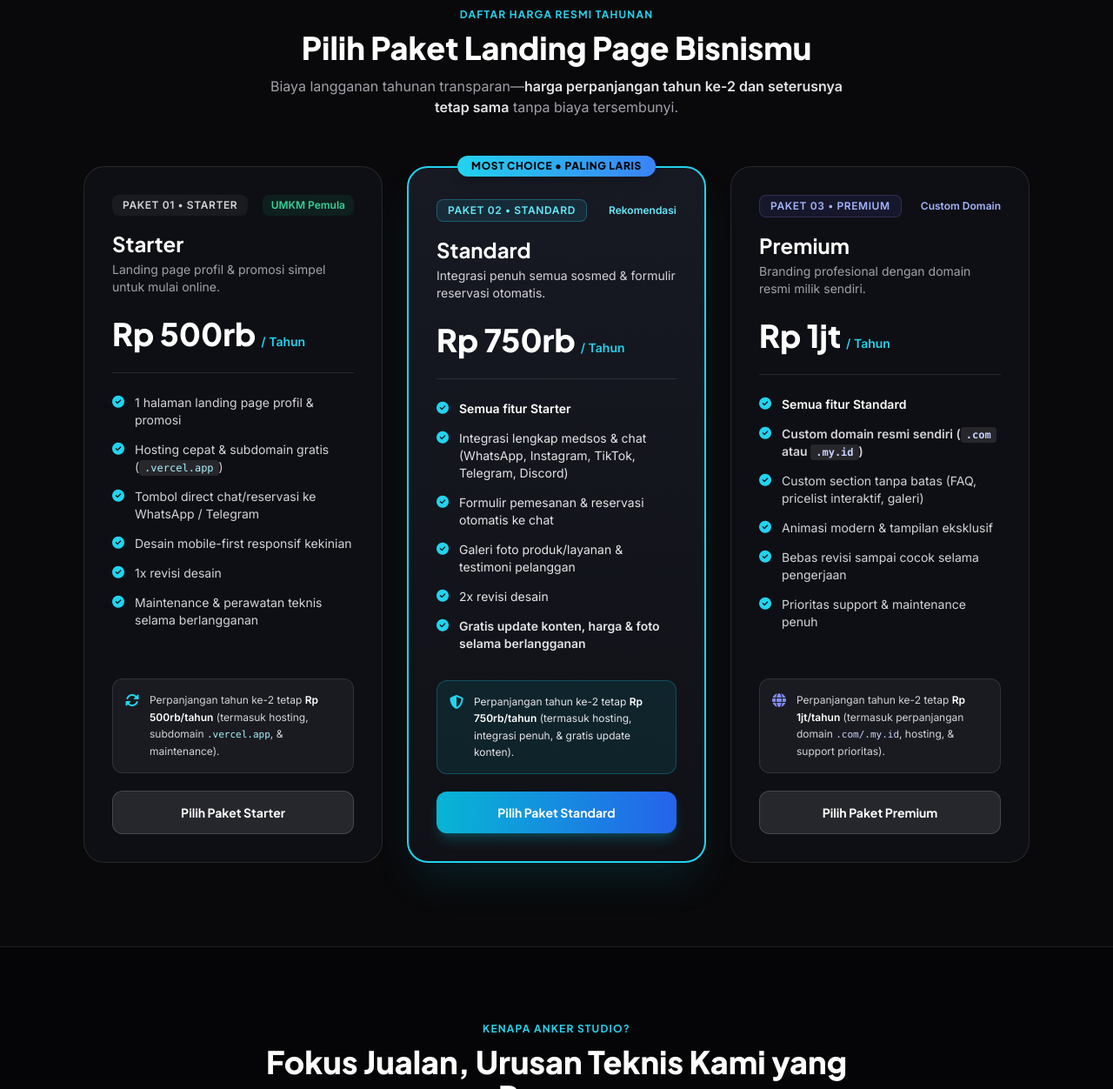
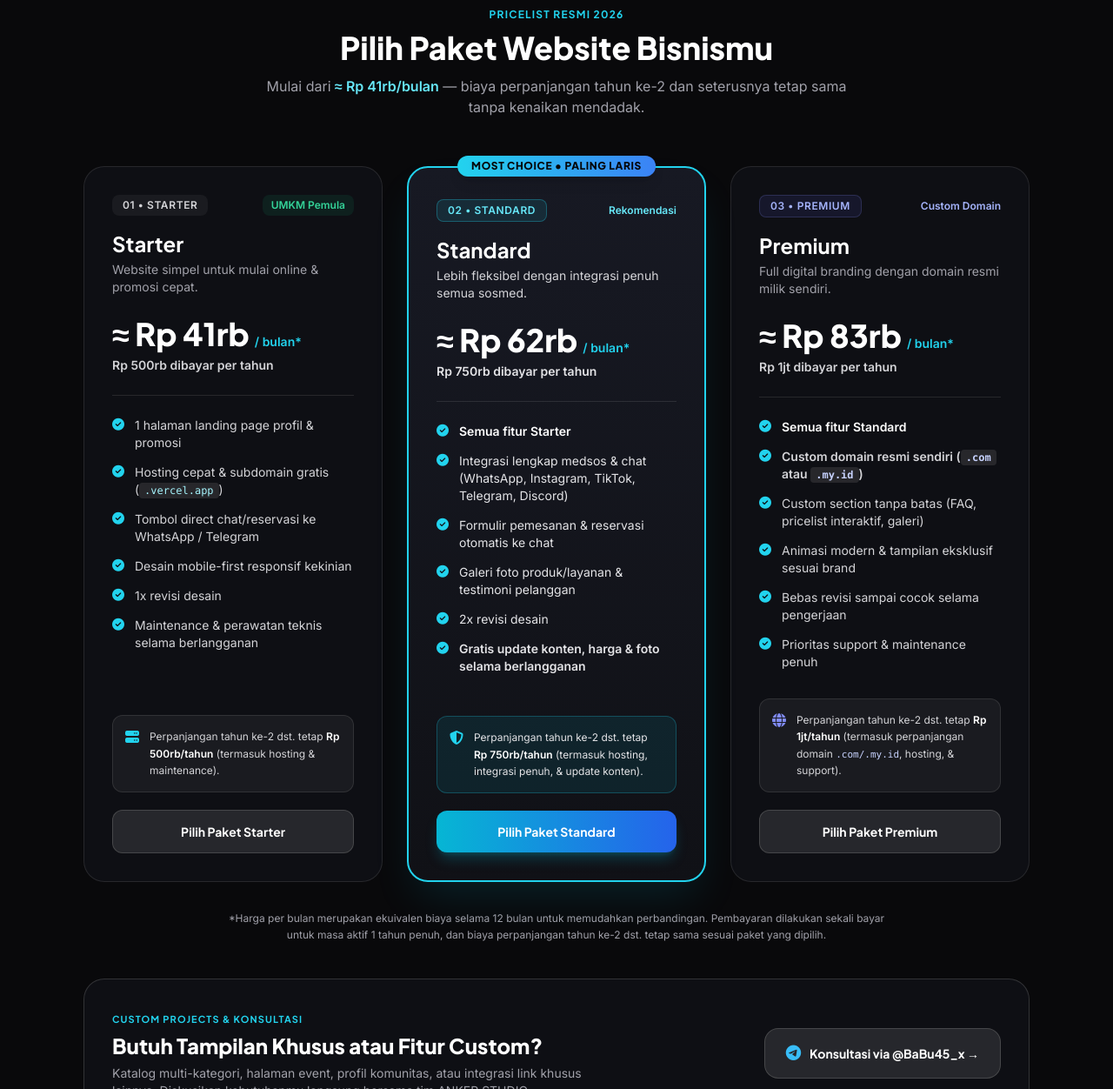
Before and after one commit to AsadullahAnker/Anker-Studio, a plain HTML site: page index.html in a window 1280 px wide. Shown: the part 1548-2800 px from the top of the page at 87% size. Drawn offline with nearby package versions, Linux system fonts and the light colour scheme.

Commit message:
Add files via upload

```diff
--- a/index.html
+++ b/index.html
@@ -4,7 +4,7 @@
     <meta charset="UTF-8">
     <meta name="viewport" content="width=device-width, initial-scale=1.0">
     <title>ANKER STUDIO (@ankerstudio_) — Jasa Landing Page Promosi & Reservasi</title>
-    <meta name="description" content="Jasa pembuatan landing page promosi & reservasi cepat untuk UMKM, terapis, toko, dan bisnis online. Terhubung ke WhatsApp, IG, TikTok, Telegram, dan Discord. Order via Telegram @BaBu45_x.">
+    <meta name="description" content="Jasa pembuatan landing page promosi & reservasi cepat mulai ≈ Rp 41rb/bulan (Rp 500rb/tahun). Terhubung ke WhatsApp, IG, TikTok, Telegram, dan Discord. Order via Telegram @BaBu45_x.">
 
     <!-- Google Fonts: Plus Jakarta Sans & Inter -->
     <link rel="preconnect" href="https://fonts.googleapis.com">
@@ -62,7 +62,7 @@
                     <span class="font-display font-extrabold text-base sm:text-lg tracking-tight text-white block leading-none">
                         ANKER STUDIO<span class="text-cyan-400">.</span>
                     </span>
-                    <span class="text-[11px] font-medium text-zinc-400 tracking-wide">@ankerstudio_</span>
+                    <span class="text-[11px] font-medium text-zinc-400 tracking-wide">@ankerstudio_ • PRICELIST 2026</span>
                 </div>
             </a>
 
@@ -89,7 +89,7 @@
             <div class="text-center max-w-3xl mx-auto">
                 <div class="inline-flex items-center gap-2 px-3.5 py-1.5 rounded-full bg-white/5 border border-cyan-400/30 text-cyan-300 text-xs font-semibold mb-6 backdrop-blur-md">
                     <span class="w-2 h-2 rounded-full bg-cyan-400 animate-ping"></span>
-                    <span>Jasa Landing Page Promosi & Reservasi • Terima Beres</span>
+                    <span>Jasa Landing Page Promosi & Reservasi • Mulai ≈ Rp 41rb/bln</span>
                 </div>
 
                 <h1 class="font-display text-3xl sm:text-5xl lg:text-[56px] font-extrabold text-white leading-[1.12] tracking-tight mb-6">
@@ -104,7 +104,7 @@
                 <div class="flex flex-col sm:flex-row items-center justify-center gap-3.5 mb-10">
                     <a href="#paket" class="w-full sm:w-auto inline-flex items-center justify-center gap-2.5 bg-gradient-to-r from-cyan-500 to-blue-600 hover:from-cyan-400 hover:to-blue-500 text-white font-display font-bold text-sm sm:text-base px-8 py-4 rounded-2xl shadow-xl shadow-blue-600/30 transition-all active:scale-95">
                         <i class="fa-solid fa-tags text-base"></i>
-                        <span>Lihat Daftar Harga</span>
+                        <span>Pilih Paket Website</span>
                     </a>
                     <a href="#demo-interaktif" class="w-full sm:w-auto inline-flex items-center justify-center gap-2.5 bg-white/5 hover:bg-white/10 text-white border border-white/15 font-display font-semibold text-sm sm:text-base px-8 py-4 rounded-2xl backdrop-blur-md transition-all active:scale-95">
                         <i class="fa-solid fa-mobile-screen-button text-cyan-400"></i>
@@ -114,9 +114,9 @@
 
                 <!-- Trust Badges -->
                 <div class="flex flex-wrap items-center justify-center gap-x-6 gap-y-2.5 text-xs sm:text-sm text-zinc-400">
-                    <span class="flex items-center gap-2"><i class="fa-solid fa-circle-check text-cyan-400"></i> Harga Tahunan Transparan</span>
+                    <span class="flex items-center gap-2"><i class="fa-solid fa-circle-check text-cyan-400"></i> Setara ≈ Rp 41rb / Bulan</span>
                     <span class="flex items-center gap-2"><i class="fa-solid fa-circle-check text-cyan-400"></i> Jadi dalam 1–2 Hari</span>
-                    <span class="flex items-center gap-2"><i class="fa-solid fa-circle-check text-cyan-400"></i> Bebas Iklan & Anti-Down</span>
+                    <span class="flex items-center gap-2"><i class="fa-solid fa-circle-check text-cyan-400"></i> Perpanjangan Tetap Sama</span>
                 </div>
             </div>
         </div>
@@ -202,35 +202,39 @@
         </div>
     </section>
 
-    <!-- ==================== PRICING SECTION (FIXED ANNUAL RENEWAL RATE) ==================== -->
+    <!-- ==================== PRICING SECTION (MONTHLY EQUIVALENT + FIXED ANNUAL RENEWAL) ==================== -->
     <section id="paket" class="relative z-10 py-16 sm:py-24">
         <div class="max-w-6xl mx-auto px-4 sm:px-6 lg:px-8">
             <div class="text-center max-w-2xl mx-auto mb-14">
-                <span class="text-cyan-400 font-display font-bold text-xs uppercase tracking-widest">Daftar Harga Resmi Tahunan</span>
+                <span class="text-cyan-400 font-display font-bold text-xs uppercase tracking-widest">Pricelist Resmi 2026</span>
                 <h2 class="font-display text-2xl sm:text-4xl font-extrabold text-white mt-2 mb-3">
-                    Pilih Paket Landing Page Bisnismu
+                    Pilih Paket Website Bisnismu
                 </h2>
                 <p class="text-sm sm:text-base text-zinc-400">
-                    Biaya langganan tahunan transparan—<strong class="text-zinc-200">harga perpanjangan tahun ke-2 dan seterusnya tetap sama</strong> tanpa biaya tersembunyi.
+                    Mulai dari <strong class="text-cyan-300">≈ Rp 41rb/bulan</strong> — biaya perpanjangan tahun ke-2 dan seterusnya tetap sama tanpa kenaikan mendadak.
                 </p>
             </div>
 
             <div class="grid grid-cols-1 lg:grid-cols-3 gap-7 items-stretch">
 
-                <!-- ===== PAKET 01: STARTER (Rp 500rb / Tahun - Perpanjangan tetap Rp 500rb/tahun) ===== -->
+                <!-- ===== PAKET 01: STARTER (≈ Rp 41rb / bulan* | Rp 500rb dibayar per tahun) ===== -->
                 <div class="flex flex-col justify-between bg-obsidian-850/90 border border-white/10 rounded-3xl p-6 sm:p-8 hover:border-white/25 transition-all">
                     <div>
                         <div class="flex items-center justify-between mb-4">
-                            <span class="text-xs font-bold uppercase tracking-wider text-zinc-300 bg-white/5 px-3 py-1 rounded-lg">Paket 01 • Starter</span>
+                            <span class="text-xs font-bold uppercase tracking-wider text-zinc-300 bg-white/5 px-3 py-1 rounded-lg">01 • Starter</span>
                             <span class="text-xs font-semibold text-emerald-400 bg-emerald-500/10 px-2.5 py-1 rounded-lg">UMKM Pemula</span>
                         </div>
                         <h3 class="font-display text-2xl font-bold text-white">Starter</h3>
-                        <p class="text-xs sm:text-sm text-zinc-400 mt-1">Landing page profil & promosi simpel untuk mulai online.</p>
+                        <p class="text-xs sm:text-sm text-zinc-400 mt-1">Website simpel untuk mulai online & promosi cepat.</p>
 
+                        <!-- Tampilan Harga Ekuivalen Bulanan + Keterangan Tahunan -->
                         <div class="my-6 pb-6 border-b border-white/10">
                             <div class="flex items-baseline gap-1.5">
-                                <span class="font-display text-3xl sm:text-4xl font-extrabold text-white">Rp 500rb</span>
-                                <span class="text-xs sm:text-sm font-semibold text-cyan-400">/ Tahun</span>
+                                <span class="font-display text-3xl sm:text-4xl font-extrabold text-white">≈ Rp 41rb</span>
+                                <span class="text-xs sm:text-sm font-semibold text-cyan-400">/ bulan*</span>
+                            </div>
+                            <div class="text-xs sm:text-sm font-semibold text-zinc-300 mt-1.5">
+                                Rp 500rb dibayar per tahun
                             </div>
                         </div>
 
@@ -264,17 +268,17 @@
 
                     <div>
                         <div class="p-3.5 rounded-xl bg-white/5 border border-white/10 mb-5 flex items-start gap-3">
-                            <i class="fa-solid fa-rotate text-cyan-400 mt-0.5 shrink-0"></i>
-                            <p class="text-xs text-zinc-300 leading-relaxed">Perpanjangan tahun ke-2 tetap <strong class="text-white">Rp 500rb/tahun</strong> (termasuk hosting, subdomain <code class="text-[11px] text-cyan-200">.vercel.app</code>, & maintenance).</p>
+                            <i class="fa-solid fa-server text-cyan-400 mt-0.5 shrink-0"></i>
+                            <p class="text-xs text-zinc-300 leading-relaxed">Perpanjangan tahun ke-2 dst. tetap <strong class="text-white">Rp 500rb/tahun</strong> (termasuk hosting & maintenance).</p>
                         </div>
-                        <button type="button" onclick="pilihPaket('Starter — Rp 500rb / Tahun')"
+                        <button type="button" onclick="pilihPaket('Starter — Rp 500rb / Tahun (≈ Rp 41rb/bln)')"
                                 class="w-full py-3.5 px-5 rounded-xl bg-white/10 hover:bg-white/15 text-white font-display font-bold text-sm border border-white/15 transition-all active:scale-95">
                             Pilih Paket Starter
                         </button>
                     </div>
                 </div>
 
-                <!-- ===== PAKET 02: STANDARD (Rp 750rb / Tahun - MOST CHOICE - Perpanjangan tetap Rp 750rb/tahun) ===== -->
+                <!-- ===== PAKET 02: STANDARD (≈ Rp 62rb / bulan* | Rp 750rb dibayar per tahun - MOST CHOICE) ===== -->
                 <div class="relative flex flex-col justify-between bg-gradient-to-b from-obsidian-800 to-obsidian-850 border-2 border-cyan-400 rounded-3xl p-6 sm:p-8 shadow-2xl shadow-cyan-500/15">
                     <!-- Badge Most Choice -->
                     <div class="absolute -top-3.5 left-1/2 -translate-x-1/2 bg-gradient-to-r from-cyan-400 to-blue-500 text-obsidian-950 font-display text-xs font-extrabold uppercase tracking-wider px-4 py-1 rounded-full shadow-lg whitespace-nowrap">
@@ -283,16 +287,20 @@
 
                     <div>
                         <div class="flex items-center justify-between mb-4 mt-1">
-                            <span class="text-xs font-bold uppercase tracking-wider text-cyan-300 bg-cyan-400/10 px-3 py-1 rounded-lg border border-cyan-400/30">Paket 02 • Standard</span>
+                            <span class="text-xs font-bold uppercase tracking-wider text-cyan-300 bg-cyan-400/10 px-3 py-1 rounded-lg border border-cyan-400/30">02 • Standard</span>
                             <span class="text-xs font-semibold text-cyan-300">Rekomendasi</span>
                         </div>
                         <h3 class="font-display text-2xl font-bold text-white">Standard</h3>
-                        <p class="text-xs sm:text-sm text-zinc-300 mt-1">Integrasi penuh semua sosmed & formulir reservasi otomatis.</p>
+                        <p class="text-xs sm:text-sm text-zinc-300 mt-1">Lebih fleksibel dengan integrasi penuh semua sosmed.</p>
 
+                        <!-- Tampilan Harga Ekuivalen Bulanan + Keterangan Tahunan -->
                         <div class="my-6 pb-6 border-b border-white/10">
                             <div class="flex items-baseline gap-1.5">
-                                <span class="font-display text-3xl sm:text-4xl font-extrabold text-white">Rp 750rb</span>
-                                <span class="text-xs sm:text-sm font-semibold text-cyan-400">/ Tahun</span>
+                                <span class="font-display text-3xl sm:text-4xl font-extrabold text-white">≈ Rp 62rb</span>
+                                <span class="text-xs sm:text-sm font-semibold text-cyan-400">/ bulan*</span>
+                            </div>
+                            <div class="text-xs sm:text-sm font-semibold text-zinc-200 mt-1.5">
+                                Rp 750rb dibayar per tahun
                             </div>
                         </div>
 
@@ -327,29 +335,33 @@
                     <div>
                         <div class="p-3.5 rounded-xl bg-cyan-500/10 border border-cyan-400/25 mb-5 flex items-start gap-3">
                             <i class="fa-solid fa-shield-halved text-cyan-400 mt-0.5 shrink-0"></i>
-                            <p class="text-xs text-zinc-200 leading-relaxed">Perpanjangan tahun ke-2 tetap <strong class="text-white">Rp 750rb/tahun</strong> (termasuk hosting, integrasi penuh, & gratis update konten).</p>
+                            <p class="text-xs text-zinc-200 leading-relaxed">Perpanjangan tahun ke-2 dst. tetap <strong class="text-white">Rp 750rb/tahun</strong> (termasuk hosting, integrasi penuh, & update konten).</p>
                         </div>
-                        <button type="button" onclick="pilihPaket('Standard — Rp 750rb / Tahun (Most Choice)')"
+                        <button type="button" onclick="pilihPaket('Standard — Rp 750rb / Tahun (≈ Rp 62rb/bln • Most Choice)')"
                                 class="w-full py-3.5 px-5 rounded-xl bg-gradient-to-r from-cyan-500 to-blue-600 hover:from-cyan-400 hover:to-blue-500 text-white font-display font-bold text-sm shadow-lg shadow-cyan-500/25 transition-all active:scale-95">
                             Pilih Paket Standard
                         </button>
                     </div>
                 </div>
 
-                <!-- ===== PAKET 03: PREMIUM (Rp 1jt / Tahun - Perpanjangan tetap Rp 1jt/tahun) ===== -->
+                <!-- ===== PAKET 03: PREMIUM (≈ Rp 83rb / bulan* | Rp 1jt dibayar per tahun) ===== -->
                 <div class="flex flex-col justify-between bg-obsidian-850/90 border border-white/10 rounded-3xl p-6 sm:p-8 hover:border-white/25 transition-all">
                     <div>
                         <div class="flex items-center justify-between mb-4">
-                            <span class="text-xs font-bold uppercase tracking-wider text-indigo-300 bg-indigo-500/10 px-3 py-1 rounded-lg border border-indigo-400/20">Paket 03 • Premium</span>
+                            <span class="text-xs font-bold uppercase tracking-wider text-indigo-300 bg-indigo-500/10 px-3 py-1 rounded-lg border border-indigo-400/20">03 • Premium</span>
                             <span class="text-xs font-semibold text-indigo-300">Custom Domain</span>
                         </div>
                         <h3 class="font-display text-2xl font-bold text-white">Premium</h3>
-                        <p class="text-xs sm:text-sm text-zinc-400 mt-1">Branding profesional dengan domain resmi milik sendiri.</p>
+                        <p class="text-xs sm:text-sm text-zinc-400 mt-1">Full digital branding dengan domain resmi milik sendiri.</p>
 
+                        <!-- Tampilan Harga Ekuivalen Bulanan + Keterangan Tahunan -->
                         <div class="my-6 pb-6 border-b border-white/10">
                             <div class="flex items-baseline gap-1.5">
-                                <span class="font-display text-3xl sm:text-4xl font-extrabold text-white">Rp 1jt</span>
-                                <span class="text-xs sm:text-sm font-semibold text-cyan-400">/ Tahun</span>
+                                <span class="font-display text-3xl sm:text-4xl font-extrabold text-white">≈ Rp 83rb</span>
+                                <span class="text-xs sm:text-sm font-semibold text-cyan-400">/ bulan*</span>
+                            </div>
+                            <div class="text-xs sm:text-sm font-semibold text-zinc-300 mt-1.5">
+                                Rp 1jt dibayar per tahun
                             </div>
                         </div>
 
@@ -368,7 +380,7 @@
                             </li>
                             <li class="flex items-start gap-3">
                                 <i class="fa-solid fa-circle-check text-cyan-400 mt-0.5 shrink-0"></i>
-                                <span>Animasi modern & tampilan eksklusif</span>
+                                <span>Animasi modern & tampilan eksklusif sesuai brand</span>
                             </li>
                             <li class="flex items-start gap-3">
                                 <i class="fa-solid fa-circle-check text-cyan-400 mt-0.5 shrink-0"></i>
@@ -384,15 +396,40 @@
                     <div>
                         <div class="p-3.5 rounded-xl bg-white/5 border border-white/10 mb-5 flex items-start gap-3">
                             <i class="fa-solid fa-globe text-indigo-400 mt-0.5 shrink-0"></i>
-                            <p class="text-xs text-zinc-300 leading-relaxed">Perpanjangan tahun ke-2 tetap <strong class="text-white">Rp 1jt/tahun</strong> (termasuk perpanjangan domain <code class="text-[11px] text-indigo-200">.com/.my.id</code>, hosting, & support prioritas).</p>
+                            <p class="text-xs text-zinc-300 leading-relaxed">Perpanjangan tahun ke-2 dst. tetap <strong class="text-white">Rp 1jt/tahun</strong> (termasuk perpanjangan domain <code class="text-[11px] text-indigo-200">.com/.my.id</code>, hosting, & support).</p>
                         </div>
-                        <button type="button" onclick="pilihPaket('Premium — Rp 1jt / Tahun (Custom Domain)')"
+                        <button type="button" onclick="pilihPaket('Premium — Rp 1jt / Tahun (≈ Rp 83rb/bln • Custom Domain)')"
                                 class="w-full py-3.5 px-5 rounded-xl bg-white/10 hover:bg-white/15 text-white font-display font-bold text-sm border border-white/15 transition-all active:scale-95">
                             Pilih Paket Premium
                         </button>
                     </div>
                 </div>
 
+            </div>
+
+            <!-- Catatan Kaki Transparan (Ekuivalen Bulanan & Perpanjangan Tetap) -->
+            <div class="mt-8 text-center max-w-3xl mx-auto">
+                <p class="text-xs text-zinc-400 leading-relaxed">
+                    *Harga per bulan merupakan ekuivalen biaya selama 12 bulan untuk memudahkan perbandingan. Pembayaran dilakukan sekali bayar untuk masa aktif 1 tahun penuh, dan biaya perpanjangan tahun ke-2 dst. tetap sama sesuai paket yang dipilih.
+                </p>
+            </div>
+
+            <!-- Banner Custom Projects / Konsultasi -->
+            <div class="mt-10 bg-obsidian-850/90 border border-white/15 rounded-3xl p-6 sm:p-8 flex flex-col md:flex-row items-center justify-between gap-6">
+                <div class="text-center md:text-left">
+                    <span class="text-[11px] font-display font-bold uppercase tracking-widest text-cyan-400">Custom Projects & Konsultasi</span>
+                    <h3 class="font-display text-xl sm:text-2xl font-extrabold text-white mt-1">
+                        Butuh Tampilan Khusus atau Fitur Custom?
+                    </h3>
+                    <p class="text-xs sm:text-sm text-zinc-400 mt-1.5 max-w-xl">
+                        Katalog multi-kategori, halaman event, profil komunitas, atau integrasi link khusus lainnya. Diskusikan kebutuhanmu langsung bersama tim ANKER STUDIO.
+                    </p>
+                </div>
+                <a href="https://t.me/BaBu45_x" target="_blank" rel="noopener noreferrer"
+                   class="w-full md:w-auto shrink-0 inline-flex items-center justify-center gap-2.5 px-6 py-3.5 rounded-2xl bg-white/10 hover:bg-cyan-500/20 text-white hover:text-cyan-300 border border-white/15 hover:border-cyan-400/50 font-display font-bold text-sm transition-all active:scale-95">
+                    <i class="fa-brands fa-telegram text-lg text-sky-400"></i>
+                    <span>Konsultasi via @BaBu45_x →</span>
+                </a>
             </div>
         </div>
     </section>
@@ -488,9 +525,9 @@
                         </label>
                         <select id="pilihanPaket" required
                                 class="w-full px-4 py-3.5 rounded-xl bg-obsidian-950 border border-white/15 text-white text-sm focus:outline-none focus:border-cyan-400 focus:ring-1 focus:ring-cyan-400 transition-colors">
-                            <option value="Starter — Rp 500rb / Tahun">Starter — Rp 500rb / Tahun (Perpanjangan tetap Rp 500rb/thn)</option>
-                            <option value="Standard — Rp 750rb / Tahun (Most Choice)" selected>Standard — Rp 750rb / Tahun (Most Choice • Perpanjangan tetap Rp 750rb/thn)</option>
-                            <option value="Premium — Rp 1jt / Tahun (Custom Domain)">Premium — Rp 1jt / Tahun (Custom Domain • Perpanjangan tetap Rp 1jt/thn)</option>
+                            <option value="Starter — Rp 500rb / Tahun (≈ Rp 41rb/bln)">Starter — Rp 500rb / Tahun (≈ Rp 41rb/bln • Perpanjangan tetap)</option>
+                            <option value="Standard — Rp 750rb / Tahun (≈ Rp 62rb/bln • Most Choice)" selected>Standard — Rp 750rb / Tahun (≈ Rp 62rb/bln • Most Choice)</option>
+                            <option value="Premium — Rp 1jt / Tahun (≈ Rp 83rb/bln • Custom Domain)">Premium — Rp 1jt / Tahun (≈ Rp 83rb/bln • Custom Domain)</option>
                         </select>
                     </div>
 
@@ -649,8 +686,8 @@
                 deskripsi: 'Semua portofolio, daftar paket jasa, dan akses komunitas dalam satu halaman cepat.',
                 warnaKartu: 'from-indigo-500/20 to-blue-600/20 border-indigo-400/30',
                 layanan: [
-                    { nama: 'Paket Landing Page Standard', harga: 'Rp750rb/thn' },
-                    { nama: 'Paket Custom Domain Premium', harga: 'Rp1jt/thn' }
+                    { nama: 'Paket Landing Page Standard', harga: '≈ Rp62rb/bln' },
+                    { nama: 'Paket Custom Domain Premium', harga: '≈ Rp83rb/bln' }
                 ],
                 tombolUtama: 'Order via Telegram',
                 ikonUtama: 'fa-brands fa-telegram',
```
